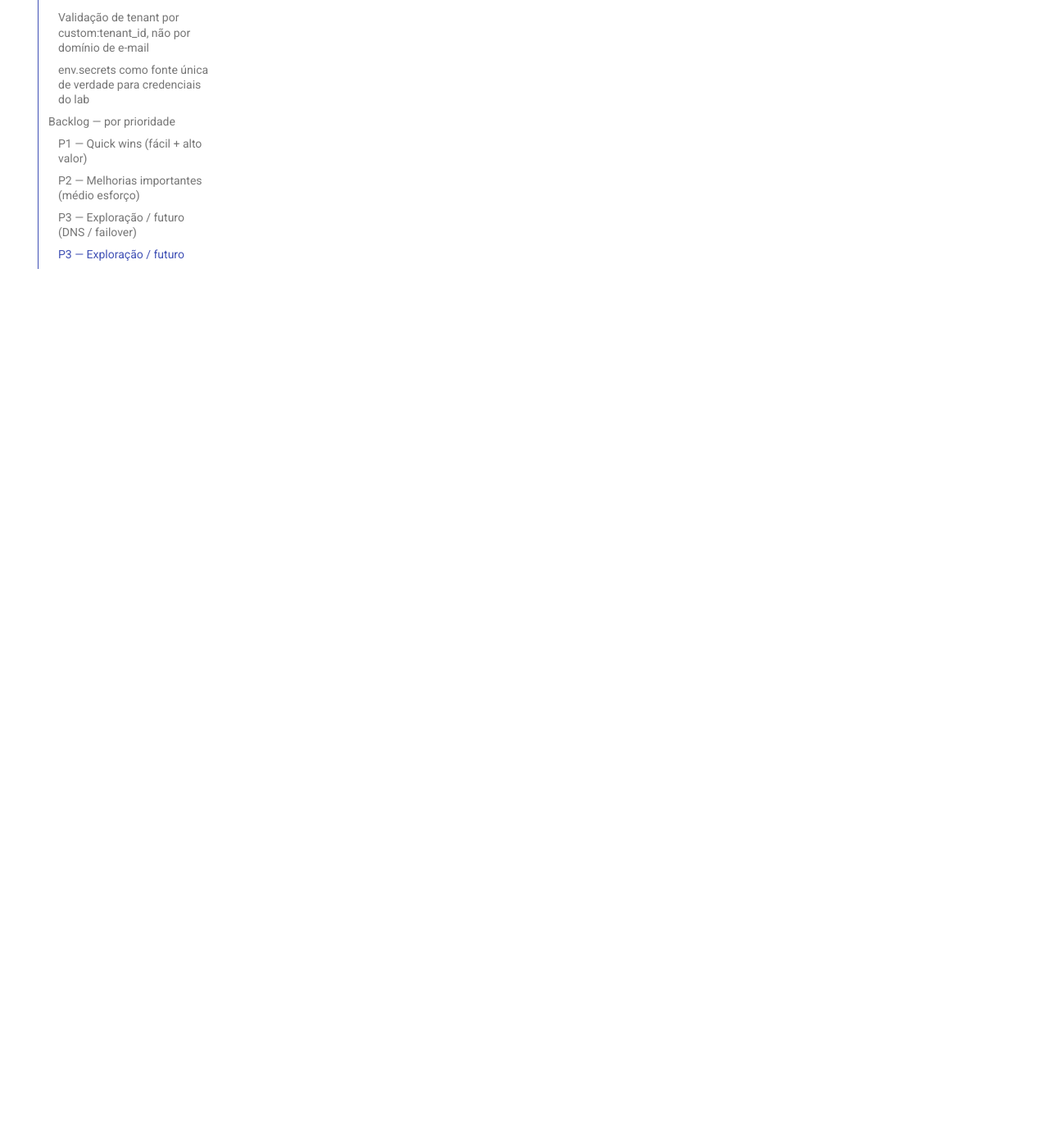
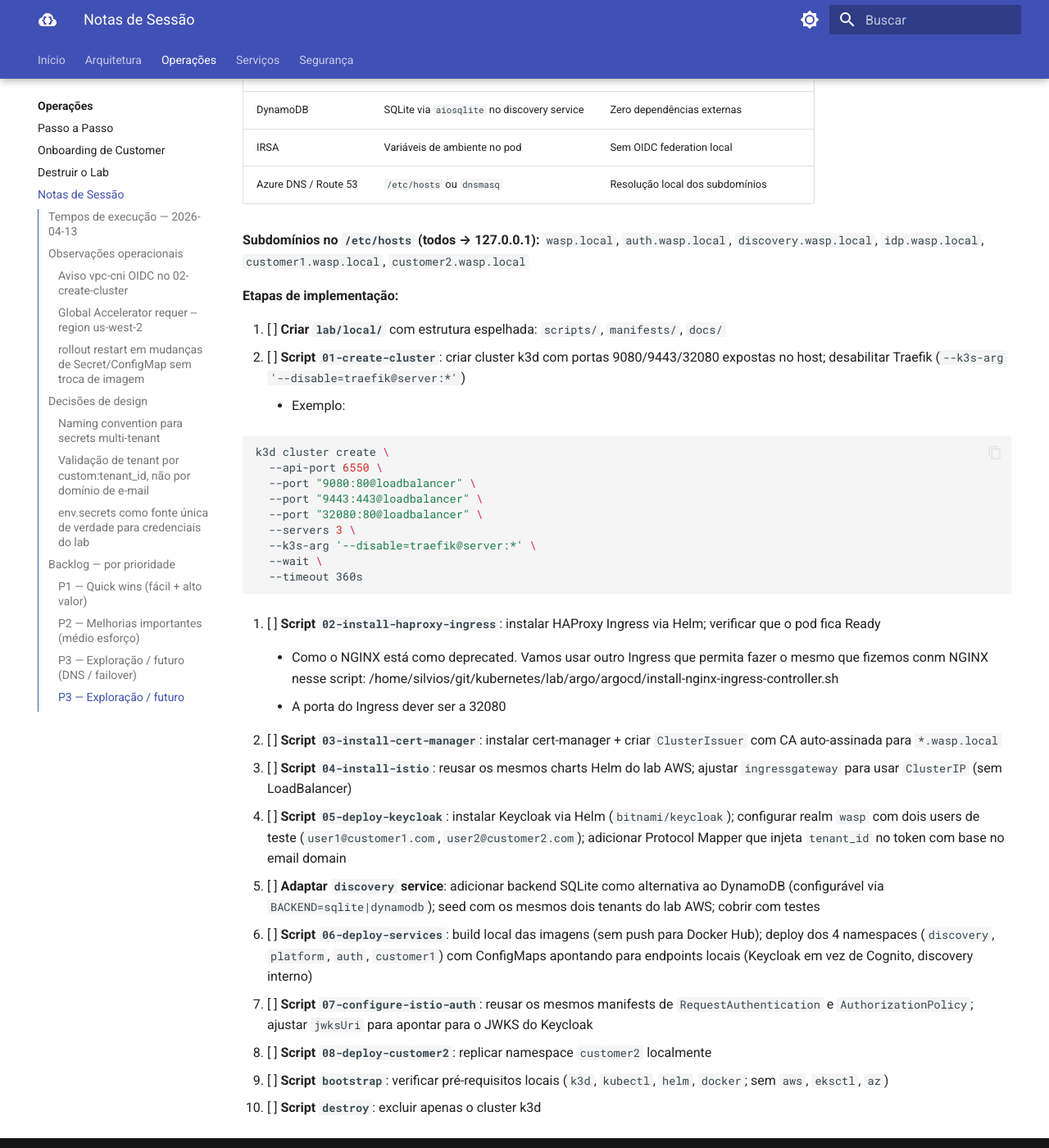
Before and after one commit to smsilva/aws-saas-platform, an MkDocs documentation site: the page built from docs/notes.md, in a window 1280 px wide and 1400 px high, scrolled down 7866 px. Shown: the whole window at 82% size. Built offline with MkDocs 1.6.1 and Material for MkDocs 9.7.7, drawn with Linux system fonts in a browser that asks for light colours; some of the changed text lies outside the part shown.

Commit message:
docs(eks): add notes on local lab plan and HANDOFF
Co-Authored-By: Claude Opus 4.6 <noreply@anthropic.com>

````diff
--- a/docs/notes.md
+++ b/docs/notes.md
@@ -268,3 +268,58 @@ Isso evita que secrets geradas em uma sessão se percam e causem inconsistência
 - [ ] **Acrescentar botão para colapsar o accordion do tests no tenant-frontend**: avalise se fica melhor ao lado do "Run all" um "Collapse all" que fecha os detalhes dos testes, para evitar que o JSON ocupe muito espaço na tela após rodar os testes.
 
 - [ ] **Unificar os scripts que criam os IDPs no Cognito para que os dois Providers atuais (Google e Microsoft) sejam criados em um único script**: atualmente o script 11 cria o IDP do Google e o script 16 cria o IDP da Microsoft. Avaliar unificar ambos em um único script (ex: `configure-idps`) para simplificar a estrutura dos scripts e evitar confusão sobre onde adicionar novos IDPs no futuro.
+
+- [ ] **Criar uma versão local do ambiente o mais simples possível para permitir desenvolvimento offline**: criar uma versão do lab usando k3d, com um script de bootstrap que provisiona um cluster local e configura os serviços de forma simplificada (sem ALB, Global Accelerator, Cognito). Isso permite desenvolvimento e testes rápidos sem depender da AWS. O foco é ter um ambiente local funcional para desenvolvimento iterativo, mesmo sem todas as integrações da versão AWS.
+
+  **Substituições planejadas (AWS → local):**
+
+  | Componente AWS | Substituto local | Justificativa |
+  |---|---|---|
+  | EKS | k3d (cluster single-node) | Spin-up em segundos, sem custo |
+  | ALB | Nginx Ingress Controller | Padrão k3d; sem LoadBalancer externo |
+  | ACM / TLS | cert-manager + CA auto-assinada | Sem Let's Encrypt offline |
+  | Global Accelerator | Removido | Irrelevante localmente |
+  | WAF | Removido | Foco em lógica de aplicação |
+  | Cognito | Keycloak (Docker) | OIDC-compatível; suporta custom claims |
+  | Lambda (Pre-Token) | Claims injetados no Keycloak via mapper | Keycloak tem Protocol Mappers nativos |
+  | DynamoDB | SQLite via `aiosqlite` no discovery service | Zero dependências externas |
+  | IRSA | Variáveis de ambiente no pod | Sem OIDC federation local |
+  | Azure DNS / Route 53 | `/etc/hosts` ou `dnsmasq` | Resolução local dos subdomínios |
+
+  **Subdomínios no `/etc/hosts` (todos → 127.0.0.1):**
+  `wasp.local`, `auth.wasp.local`, `discovery.wasp.local`, `idp.wasp.local`, `customer1.wasp.local`, `customer2.wasp.local`
+
+  **Etapas de implementação:**
+
+  1. [ ] **Criar `lab/local/`** com estrutura espelhada: `scripts/`, `manifests/`, `docs/`
+  2. [ ] **Script `01-create-cluster`**: criar cluster k3d com portas 9080/9443/32080 expostas no host; desabilitar Traefik (`--k3s-arg '--disable=traefik@server:*'`)
+
+    - Exemplo:
+
+```shell
+k3d cluster create \
+  --api-port 6550 \
+  --port "9080:80@loadbalancer" \
+  --port "9443:443@loadbalancer" \
+  --port "32080:80@loadbalancer" \
+  --servers 3 \
+  --k3s-arg '--disable=traefik@server:*' \
+  --wait \
+  --timeout 360s
+```
+
+  3. [ ] **Script `02-install-haproxy-ingress`**: instalar HAProxy Ingress via Helm; verificar que o pod fica Ready
+
+    - Como o NGINX está como deprecated. Vamos usar outro Ingress que permita fazer o mesmo que fizemos conm NGINX nesse script: /home/silvios/git/kubernetes/lab/argo/argocd/install-nginx-ingress-controller.sh
+
+    - A porta do Ingress dever ser a 32080
+
+  4. [ ] **Script `03-install-cert-manager`**: instalar cert-manager + criar `ClusterIssuer` com CA auto-assinada para `*.wasp.local`
+  5. [ ] **Script `04-install-istio`**: reusar os mesmos charts Helm do lab AWS; ajustar `ingressgateway` para usar `ClusterIP` (sem LoadBalancer)
+  6. [ ] **Script `05-deploy-keycloak`**: instalar Keycloak via Helm (`bitnami/keycloak`); configurar realm `wasp` com dois users de teste (`user1@customer1.com`, `user2@customer2.com`); adicionar Protocol Mapper que injeta `tenant_id` no token com base no email domain
+  7. [ ] **Adaptar `discovery` service**: adicionar backend SQLite como alternativa ao DynamoDB (configurável via `BACKEND=sqlite|dynamodb`); seed com os mesmos dois tenants do lab AWS; cobrir com testes
+  8. [ ] **Script `06-deploy-services`**: build local das imagens (sem push para Docker Hub); deploy dos 4 namespaces (`discovery`, `platform`, `auth`, `customer1`) com ConfigMaps apontando para endpoints locais (Keycloak em vez de Cognito, discovery interno)
+  9. [ ] **Script `07-configure-istio-auth`**: reusar os mesmos manifests de `RequestAuthentication` e `AuthorizationPolicy`; ajustar `jwksUri` para apontar para o JWKS do Keycloak
+  10. [ ] **Script `08-deploy-customer2`**: replicar namespace `customer2` localmente
+  11. [ ] **Script `bootstrap`**: verificar pré-requisitos locais (`k3d`, `kubectl`, `helm`, `docker`; sem `aws`, `eksctl`, `az`)
+  12. [ ] **Script `destroy`**: excluir apenas o cluster k3d
````
Also changed, not shown: HANDOFF.md (added, +67 -0 lines).
